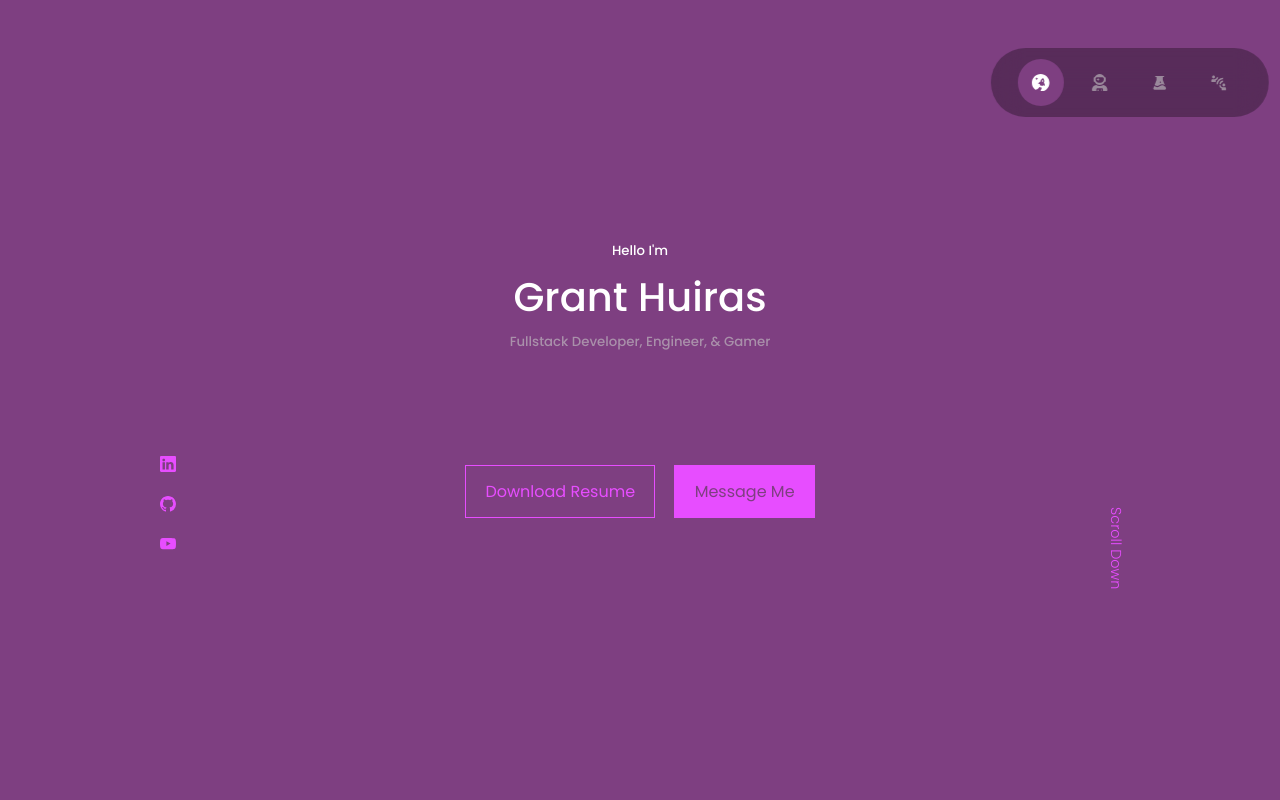
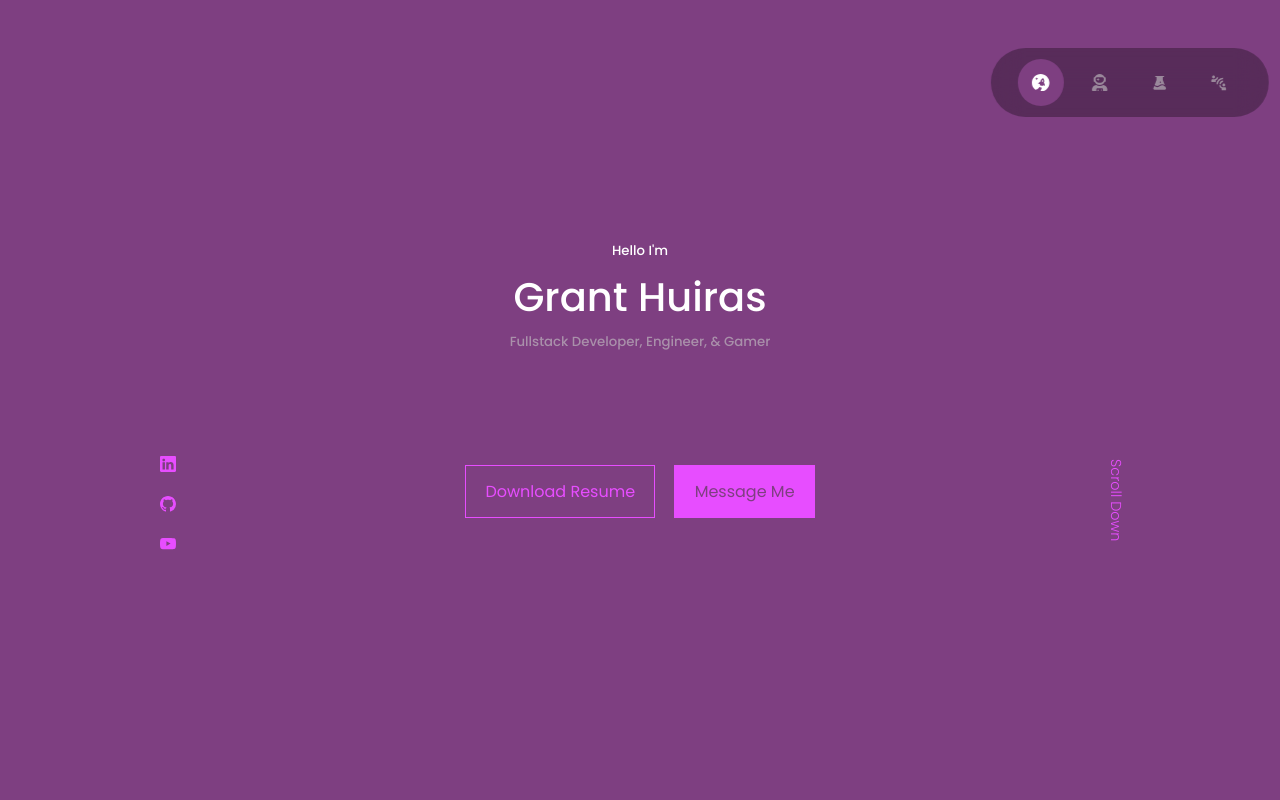
Before and after one commit to mcnugboy/react-portfolio, a React (Create React App) app in the folder r-port/: page / in a window 1280 px wide. Shown: the top 800 px of the page. Built offline with nearby package versions, Linux system fonts and the light colour scheme.

Commit message:
SPlash-page update x2.

```diff
--- a/r-port/src/components/header/header.css
+++ b/r-port/src/components/header/header.css
@@ -35,7 +35,7 @@ header {
 .scroll_down {
     position: absolute;
     right: -2.3rem;
-    bottom: 15rem;
+    bottom: 18rem;
     transform: rotate(90deg);
     font-weight: 300;
     font-size: 0.9rem;
```
